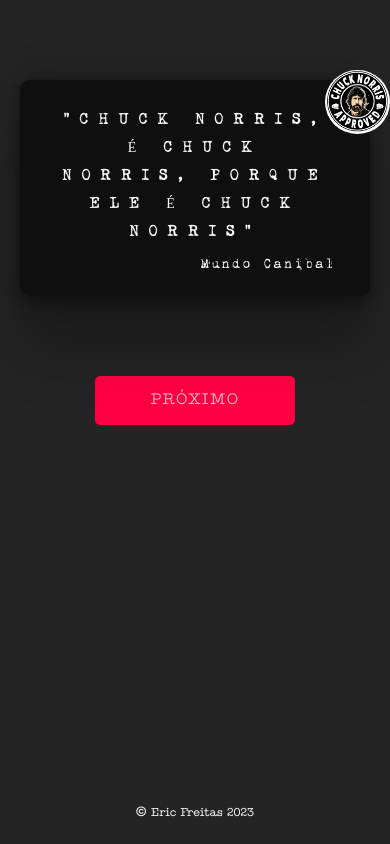
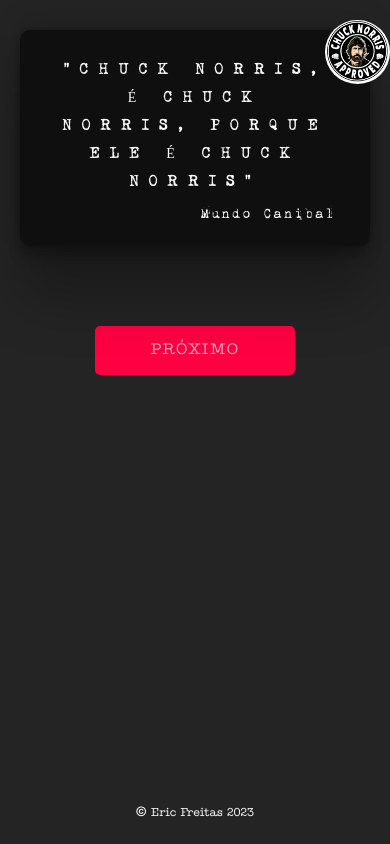
Before and after one commit to ericfreitas88/fatos-de-chuck-norris, a plain HTML site: page index.html in a window 390 px wide. Drawn offline with Linux system fonts and the light colour scheme; no server answers.

Commit message:
Atualizando media query para para diminuir o padding do topo

```diff
--- a/scss/estilo.scss
+++ b/scss/estilo.scss
@@ -129,10 +129,12 @@ body {
 
 /* Estilos para responsividade */
 @media All and (max-width: 425px) {
+    .topo {
+        padding-top: 30px;
+    }
     .banner q {
         font-size: $fonte_pequena_3;
     }
-
     .chuck-fato {
         font-size: $fonte_media_2;
     }
```
Also changed, not shown: css/estilo.css, 1 other file.
